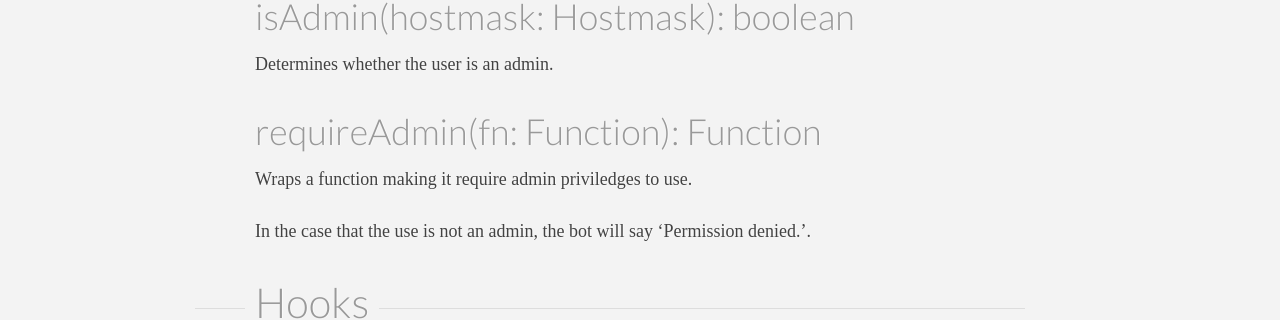
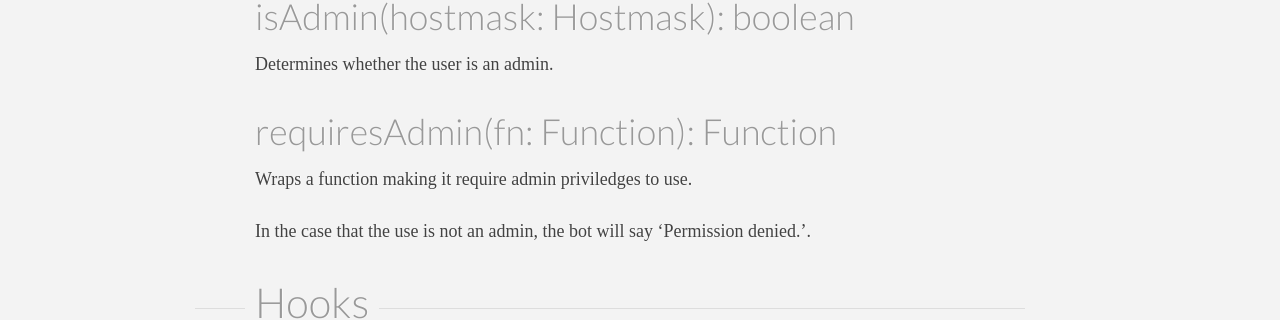
Before and after one commit to Tennu/tennu.github.io, a Jekyll site: the page built from plugins/admin.md, in a window 1280 px wide. Shown: the part 1595-1915 px from the top of the page. Built offline with Jekyll 4.4.1, drawn with Linux system fonts in a browser that asks for light colours; some web fonts are replaced.

Commit message:
Fix typo on requiresAdmin name.

```diff
--- a/plugins/admin.md
+++ b/plugins/admin.md
@@ -51,7 +51,7 @@ give you the help message for the command.
 
 Determines whether the user is an admin.
 
-### requireAdmin(fn: Function): Function
+### requiresAdmin(fn: Function): Function
 
 Wraps a function making it require admin priviledges to use.
 
```
